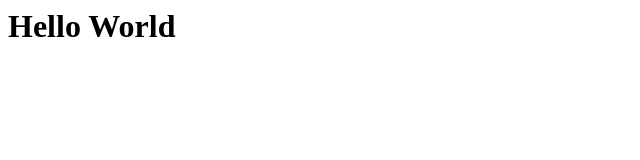
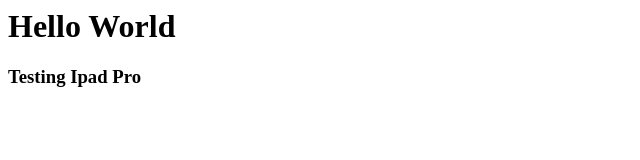
Before and after one commit to hiveapps/goldenfish182, a plain HTML site: page index.html in a window 1280 px wide. Shown: the whole page, without its empty margins (0-640 px from the left). Drawn offline with Linux system fonts and the light colour scheme.

Commit message:
testing from Ipad

```diff
--- a/index.html
+++ b/index.html
@@ -1 +1,2 @@
 <div><h1>Hello World</h1></div>
+<h3>Testing Ipad Pro</h3>
```
